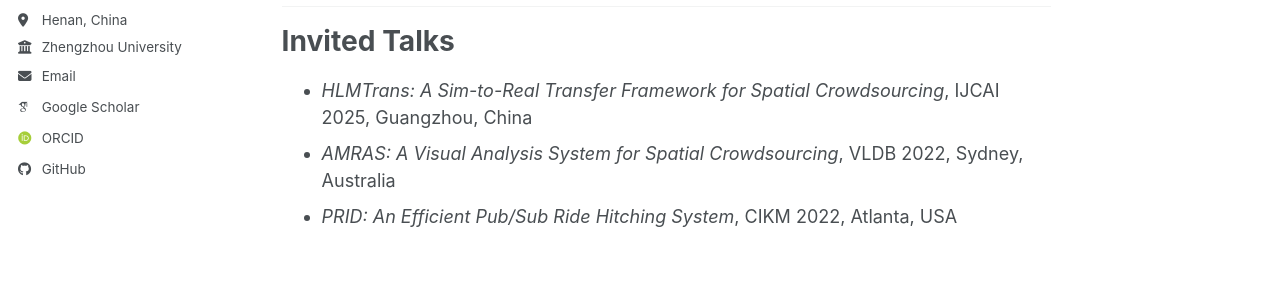
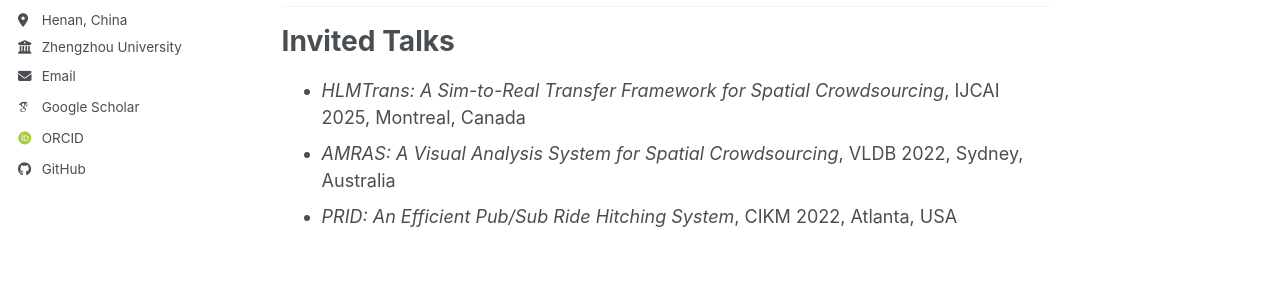
Before and after one commit to aiqswu/homepage, a Jekyll site: the page built from _pages/about.md, in a window 1280 px wide and 900 px high, scrolled down 2344 px. Shown: the part 433-733 px from the top of the window. Built offline with Jekyll 4.4.1, drawn with Linux system fonts in a browser that asks for light colours; some web fonts are replaced; a script bundle is joined from its source files by our own code; library files that are not in the unit come from our copies.

Commit message:
Update about.md

```diff
--- a/_pages/about.md
+++ b/_pages/about.md
@@ -86,6 +86,6 @@
 
 # **Invited Talks** {#talks}
 
-- *HLMTrans: A Sim-to-Real Transfer Framework for Spatial Crowdsourcing*, IJCAI 2025, Guangzhou, China
+- *HLMTrans: A Sim-to-Real Transfer Framework for Spatial Crowdsourcing*, IJCAI 2025, Montreal, Canada
 - *AMRAS: A Visual Analysis System for Spatial Crowdsourcing*, VLDB 2022, Sydney, Australia
 - *PRID: An Efficient Pub/Sub Ride Hitching System*, CIKM 2022, Atlanta, USA
```
